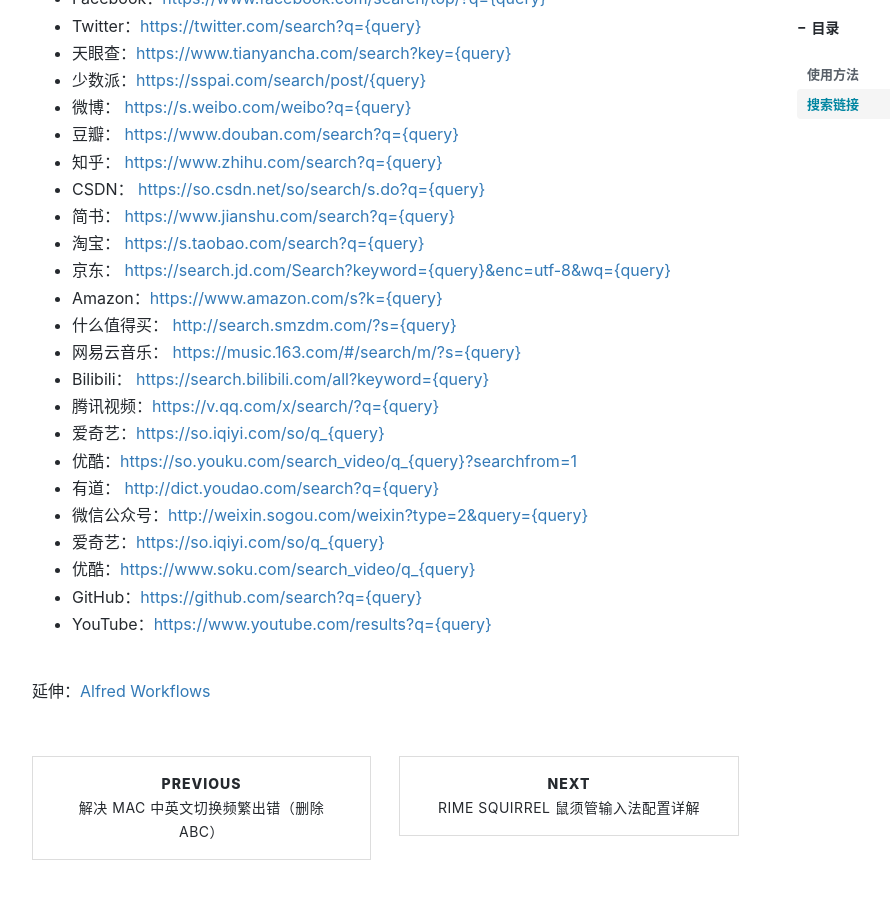
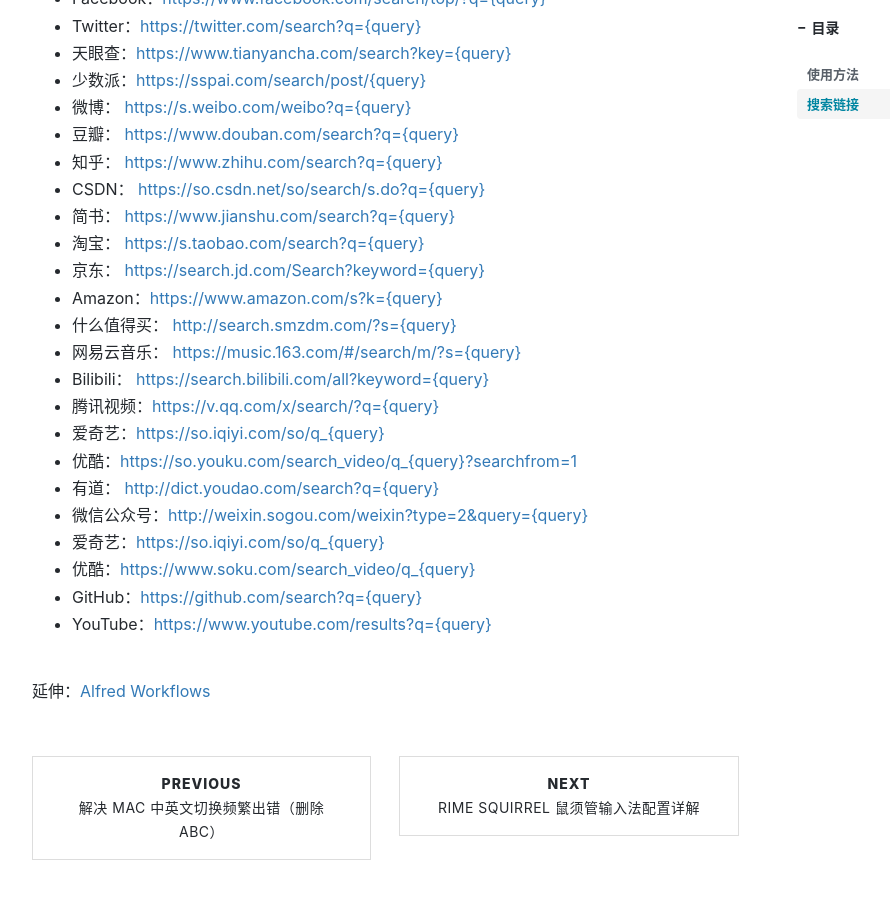
Before and after one commit to ssnhd/ssnhd.github.io, a Jekyll site: the page built from _posts/2022-1-2-alfred.md, in a window 1280 px wide and 900 px high, scrolled down 1319 px. Shown: the whole window, without its empty margins (233-1123 px from the left). Built offline with Jekyll 4.4.1, drawn with Linux system fonts in a browser that asks for light colours; nearby versions of some CDN libraries; comment, search, counter and statistics services are not loaded; some of the changed lines change nothing that is shown.

Commit message:
Update 2022-1-2-alfred.md

```diff
--- a/_posts/2022-1-2-alfred.md
+++ b/_posts/2022-1-2-alfred.md
@@ -40,7 +40,7 @@
 - CSDN： <https://so.csdn.net/so/search/s.do?q={query}>
 - 简书： <https://www.jianshu.com/search?q={query}>
 - 淘宝： <https://s.taobao.com/search?q={query}>
-- 京东： <https://search.jd.com/Search?keyword={query}&enc=utf-8&wq={query}>
+- 京东： <https://search.jd.com/Search?keyword={query}>
 - Amazon：<https://www.amazon.com/s?k={query}>
 - 什么值得买： <http://search.smzdm.com/?s={query}>
 - 网易云音乐： <https://music.163.com/#/search/m/?s={query}>
```
